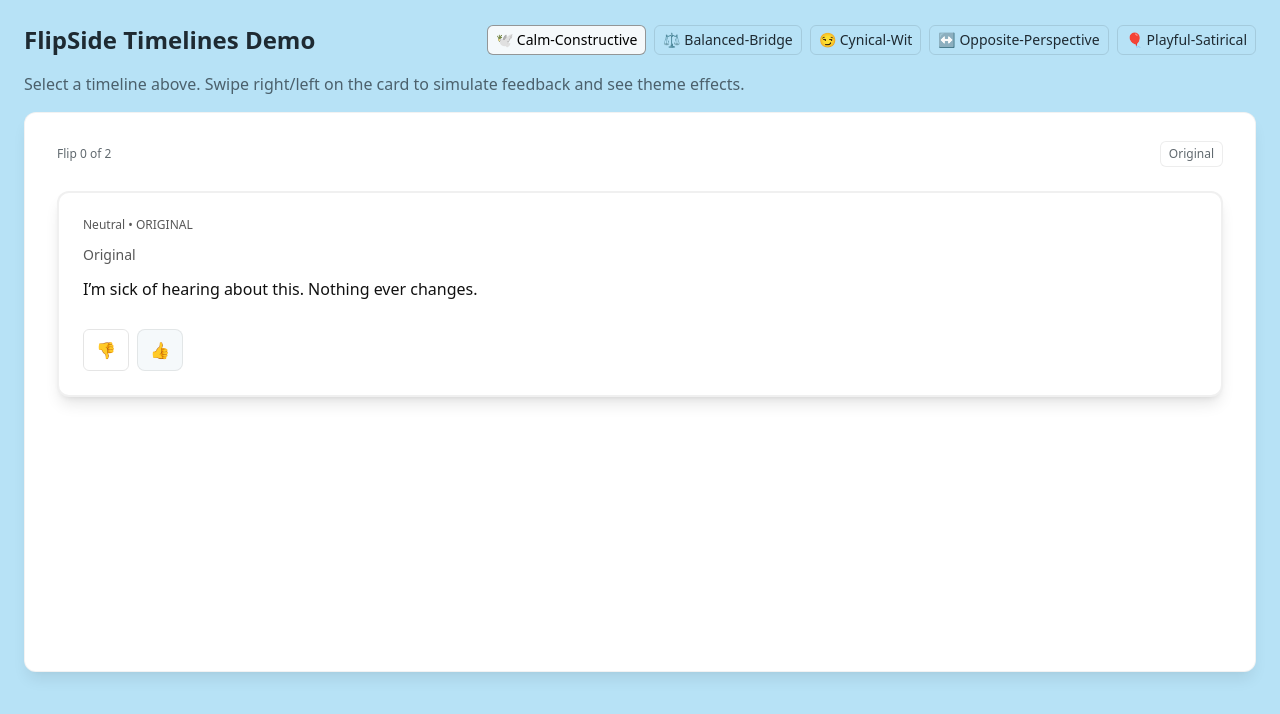
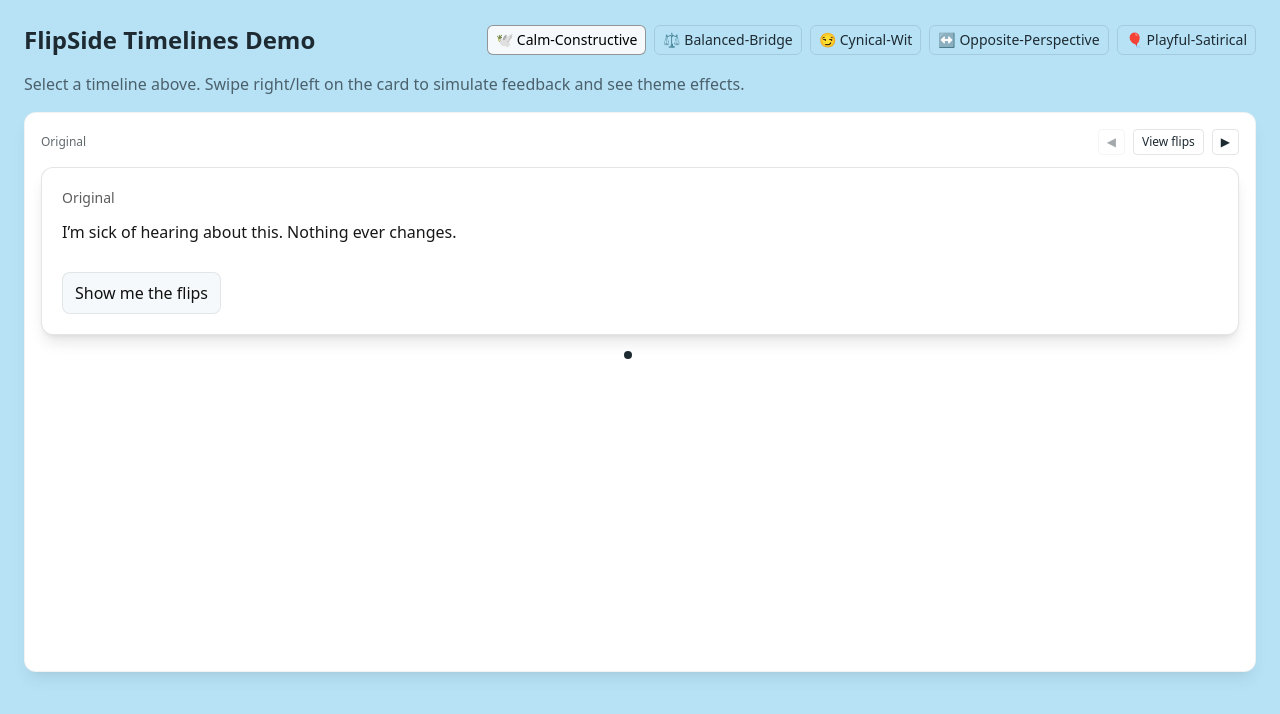
Before and after one commit to downsem/flipside-web, a Next.js app: page /timelines-demo in a window 1280 px wide. Shown: the top 714 px of the page. Built offline with nearby package versions, Linux system fonts and the light colour scheme; no server answers.

Commit message:
Fix conditional useMemo and finalize SwipeDeck hooks

```diff
--- a/src/components/SwipeDeck.tsx
+++ b/src/components/SwipeDeck.tsx
@@ -1,377 +1,75 @@
+// src/components/SwipeDeck.tsx
 "use client";
 
-import { useEffect, useMemo, useRef, useState } from "react";
-import { motion } from "framer-motion";
+import React, { useMemo, useRef, useState } from "react";
+import { motion, type Transition } from "framer-motion";
 import { useTheme } from "@/context/ThemeContext";
 import { postFeedback } from "@/lib/feedback";
-import type { TimelineId } from "@/theme/timelines";
 
-// --- Types the deck expects ---
+// ---- Types kept local (or import from your types if you have them)
 type Candidate = { candidate_id: string; text: string };
 type Flip = { flip_id: string; original: string; candidates: Candidate[] };
 
 type Props = {
-  /** The flips to render (required for production; empty array => empty state). */
   initialFlips?: Flip[];
-
-  /**
-   * Optional: explicit order to map each flip -> theme. If omitted, we use a safe default.
-   * Index 0 of this array is used for the first non-original flip, index 1 for the second, etc.
-   */
-  timelineOrder?: TimelineId[];
-
-  /** Optional UI copy overrides */
-  copy?: {
-    endTitle?: string;
-    endHint?: string;
-    doneButton?: string;
-    revisitButton?: string;
-    originalLabel?: string;
-    throughThisLens?: string;
-    originalBtn?: string;        // “Original”
-    returnToFlipBtn?: string;    // “Return to flip”
-    progressPrefix?: string;     // e.g. “Flip”
-  };
 };
 
-// Safe default if you don’t pass timelineOrder
-const DEFAULT_ORDER: TimelineId[] = ["calm", "bridge", "cynical", "opposite", "playful"] as const;
-
-/** Small helper to clamp */
-const clamp = (n: number, min: number, max: number) => Math.max(min, Math.min(max, n));
-
-export default function SwipeDeck({
-  initialFlips = [],
-  timelineOrder = DEFAULT_ORDER,
-  copy,
-}: Props) {
+export default function SwipeDeck({ initialFlips = [] }: Props) {
   const { timelineId, theme, setTimeline } = useTheme();
 
-  const [flips, setFlips] = useState<Flip[]>(Array.isArray(initialFlips) ? initialFlips : []);
-  const [idx, setIdx] = useState(0);                       // which flip index we’re on (0..n-1)
-  const [showOriginal, setShowOriginal] = useState(true);  // “Original” view toggle for current card
-  const [lastNonOriginalIdx, setLastNonOriginalIdx] = useState<number | null>(null);
-  const [showEndCard, setShowEndCard] = useState(false);   // “You’ve seen all perspectives”
+  // index 0: original card, 1..N: generated flips
+  const [index, setIndex] = useState(0);
+  const [flips] = useState<Flip[]>(Array.isArray(initialFlips) ? initialFlips : []);
   const audioRef = useRef<HTMLAudioElement | null>(null);
 
-  // ----- Theme sync -----
-  useEffect(() => {
-    if (showOriginal) {
-      // Neutral look: pick something soft; your “calm” palette works well as neutral
-      // If you have an explicit neutral in future, set it here instead.
-      setTimeline("calm");
-    } else {
-      const id = timelineOrder[clamp(idx, 0, timelineOrder.length - 1)];
-      setTimeline(id);
-    }
-    // eslint-disable-next-line react-hooks/exhaustive-deps
-  }, [showOriginal, idx, timelineOrder.join("|")]);
+  // ----- Derived values (computed with hooks, but NEVER conditionally)
+  const currentFlip = useMemo(() => {
+    // original card
+    if (index === 0) return null;
+    return flips[index - 1] ?? null;
+  }, [index, flips]);
 
-  // ----- SFX/Haptics helpers -----
+  const isOriginal = index === 0;
+  const isFinished = index > flips.length;
+
+  // pick a candidate for current flip (first one if present)
+  const currentCandidate = useMemo(() => {
+    return currentFlip?.candidates?.[0] ?? null;
+  }, [currentFlip]);
+
+  // transition typed safely for framer-motion
+  const transition: Transition | undefined = useMemo(() => {
+    const t = theme.motion?.transition;
+    if (!t) return undefined;
+    // narrow to framer allowed values; default to spring
+    const safeType = t.type === "spring" || t.type === "tween" || t.type === "keyframes" ? t.type : "spring";
+    return {
+      type: safeType as Transition["type"],
+      stiffness: t.stiffness,
+      damping: t.damping,
+      duration: t.duration,
+    };
+  }, [theme.motion?.transition]);
+
+  // ----- Helpers
   const ensureSound = () => {
-    if (!theme?.sound?.src) return null;
+    const src = theme?.sound?.src;
+    if (!src) return null;
     if (!audioRef.current) {
-      const a = new Audio(theme.sound.src);
-      a.volume = theme.sound.volume ?? 0.25;
+      const a = new Audio(src);
+      a.volume = theme.sound?.volume ?? 0.25;
       audioRef.current = a;
     }
     return audioRef.current;
   };
 
-  const haptic = (pattern?: number[]) => {
-    if (typeof navigator !== "undefined" && "vibrate" in navigator && pattern?.length) {
-      navigator.vibrate(pattern);
+  const vibrate = () => {
+    if (typeof navigator !== "undefined" && "vibrate" in navigator && theme?.haptics?.pattern) {
+      navigator.vibrate(theme.haptics.pattern);
     }
   };
 
-  // ----- Voting -----
-  const handleVote = async (
-    currentFlip: Flip,
-    chosen: { candidate_id: string; text: string },
-    signal: 1 | -1
-  ) => {
-    haptic(theme?.haptics?.pattern);
-    ensureSound()?.play().catch(() => {});
-
-    // visual flourish
-    triggerSwipeEffect(theme?.motion?.swipeRightEffect);
-
-    // Report vote
-    void postFeedback({
-      flip_id: currentFlip.flip_id,
-      candidate_id: chosen.candidate_id,
-      signal,
-      timeline_id: timelineId,
-      seen_ms: 1800,
-      context: { device: "web" },
-    });
-
-    // After voting the currently visible “flip layer”, we advance:
-    // - If user was on Original, keep same idx but hide Original (go to themed view).
-    // - If user was on a themed flip:
-    //   -> if more remain, go to next;
-    //   -> else show the end card.
-    if (showOriginal) {
-      setShowOriginal(false);
-      setLastNonOriginalIdx(0);
-    } else {
-      if (idx < flips.length - 1) {
-        setIdx((n) => n + 1);
-        setLastNonOriginalIdx((n) => (n === null ? 0 : Math.max(n, idx + 1)));
-      } else {
-        setShowEndCard(true);
-      }
-    }
-  };
-
-  // Vote on the current layer (Original vs themed)
-  const voteCurrent = (dir: "up" | "down") => {
-    const current = flips[idx];
-    if (!current) return;
-    if (showOriginal) {
-      // pseudo id for original layer
-      return handleVote(current, { candidate_id: "original", text: current.original }, dir === "up" ? 1 : -1);
-    }
-    const candidate = current.candidates?.[0];
-    if (!candidate) return;
-    return handleVote(current, candidate, dir === "up" ? 1 : -1);
-  };
-
-  // ----- Navigation (tap/back/next + end-card actions) -----
-  const goNext = () => {
-    if (showOriginal) {
-      setShowOriginal(false);
-      setLastNonOriginalIdx(0);
-      return;
-    }
-    if (idx < flips.length - 1) {
-      setIdx((n) => n + 1);
-      setLastNonOriginalIdx((n) => (n === null ? 0 : Math.max(n, idx + 1)));
-    } else {
-      setShowEndCard(true);
-    }
-  };
-
-  const goPrev = () => {
-    if (!showOriginal) {
-      if (lastNonOriginalIdx !== null) {
-        // If we’ve visited some themed flips, allow stepping backward over them
-        if (idx > 0) {
-          setIdx((n) => n - 1);
-        } else {
-          // back to Original
-          setShowOriginal(true);
-        }
-      } else {
-        // we were on the first visit of the first themed flip -> go back to Original
-        setShowOriginal(true);
-      }
-      return;
-    }
-    // Already on Original -> no-op
-  };
-
-  const onTapLeft = () => {
-    // Tap left = go backward (review mode)
-    if (showEndCard) {
-      // Coming from end-card, “Revisit flips” is a button; no tap-left action here.
-      return;
-    }
-    goPrev();
-  };
-
-  const onTapRight = () => {
-    // Tap right = go forward (advance through content)
-    if (showEndCard) return;
-    goNext();
-  };
-
-  const onRevisit = () => {
-    // From end-card back to the last non-original flip (or last flip)
-    setShowEndCard(false);
-    if (flips.length > 0) {
-      const backTo = lastNonOriginalIdx ?? flips.length - 1;
-      setIdx(backTo);
-      setShowOriginal(false);
-    }
-  };
-
-  const onDone = () => {
-    // “Done reading” -> restore neutral/Original and keep the card in feed
-    setShowEndCard(false);
-    setShowOriginal(true);
-    setIdx(0);
-    setTimeline("calm");
-  };
-
-  // ----- Empty state -----
-  if (!flips?.length) {
-    return (
-      <div className="relative min-h-[30vh] theme-surface rounded-xl p-6 grid place-items-center text-sm opacity-70">
-        No cards right now.
-      </div>
-    );
-  }
-
-  const current = flips[idx];
-  const candidate = current?.candidates?.[0] ?? null;
-
-  // ----- UI copy (with defaults) -----
-  const cpy = {
-    endTitle: copy?.endTitle ?? "You’ve seen all perspectives.",
-    endHint: copy?.endHint ?? "Tap left to revisit earlier flips.",
-    doneButton: copy?.doneButton ?? "Done — return to feed",
-    revisitButton: copy?.revisitButton ?? "Revisit flips",
-    originalLabel: copy?.originalLabel ?? "Original",
-    throughThisLens: copy?.throughThisLens ?? "Through this lens",
-    originalBtn: copy?.originalBtn ?? "Original",
-    returnToFlipBtn: copy?.returnToFlipBtn ?? "Return to flip",
-    progressPrefix: copy?.progressPrefix ?? "Flip",
-  };
-
-  // ----- Progress text -----
-  const progressText = useMemo(() => {
-    if (showOriginal) return `${cpy.progressPrefix} 0 of ${flips.length}`;
-    return `${cpy.progressPrefix} ${clamp(idx + 1, 1, flips.length)} of ${flips.length}`;
-  }, [showOriginal, idx, flips.length, cpy.progressPrefix]);
-
-  return (
-    <div className="relative min-h-[70vh] overflow-hidden theme-surface rounded-xl p-2 sm:p-4">
-      {/* Tap zones for forward/backward (do NOT conflict with swipe voting) */}
-      {!showEndCard && (
-        <>
-          <button
-            aria-label="Previous"
-            onClick={onTapLeft}
-            className="absolute left-0 top-0 h-full w-1/3 z-10 bg-transparent"
-          />
-          <button
-            aria-label="Next"
-            onClick={onTapRight}
-            className="absolute right-0 top-0 h-full w-1/3 z-10 bg-transparent"
-          />
-        </>
-      )}
-
-      {/* Top bar: progress + Original/Return toggle */}
-      <div className="flex items-center justify-between px-3 sm:px-4 pt-3 pb-2 text-xs opacity-70">
-        <div>{progressText}</div>
-        {!showEndCard && (
-          <button
-            className="px-2 py-1 rounded-md border border-black/10 bg-white/50"
-            onClick={() => {
-              if (showOriginal && (lastNonOriginalIdx ?? -1) >= 0) {
-                setShowOriginal(false);
-                setIdx(lastNonOriginalIdx ?? 0);
-              } else if (showOriginal) {
-                // first time toggle to first flip
-                setShowOriginal(false);
-              } else {
-                // Return to original (remember where to jump back)
-                setLastNonOriginalIdx(idx);
-                setShowOriginal(true);
-              }
-            }}
-          >
-            {showOriginal ? cpy.originalBtn : cpy.returnToFlipBtn}
-          </button>
-        )}
-      </div>
-
-      {/* End-of-stack card */}
-      {showEndCard ? (
-        <div className="relative m-3 sm:m-4 rounded-xl shadow-lg bg-white text-neutral-900 border-2 border-black/5 p-6 grid gap-4 place-items-center">
-          <div className="text-lg font-medium">{cpy.endTitle}</div>
-          <div className="text-sm opacity-70">{cpy.endHint}</div>
-          <div className="flex gap-2">
-            <button
-              onClick={onRevisit}
-              className="px-3 py-2 rounded-md border border-black/10 bg-white hover:bg-black/5"
-            >
-              {cpy.revisitButton}
-            </button>
-            <button
-              onClick={onDone}
-              className="px-3 py-2 rounded-md button-accent"
-            >
-              {cpy.doneButton}
-            </button>
-          </div>
-        </div>
-      ) : (
-        // Active card layer
-        current && (
-          <motion.div
-            key={`${current.flip_id}-${showOriginal ? "original" : "flip"}`}
-            className="relative m-3 sm:m-4 rounded-xl shadow-lg border-2"
-            style={{
-              background: showOriginal ? "#fff" : "#fff",
-              color: "#111",
-              borderColor: showOriginal ? "rgba(0,0,0,.06)" : theme.colors.accent,
-            }}
-            initial={theme.motion.enter}
-            animate={theme.motion.animate}
-            // If theme.motion.transition is a loose shape, cast it to any to satisfy TS
-            transition={(theme.motion.transition as any) ?? undefined}
-            drag="x"
-            dragConstraints={{ left: 0, right: 0 }}
-            onDragEnd={(_, info) => {
-              const x = info.offset.x;
-              if (x > 120) voteCurrent("up");
-              else if (x < -120) voteCurrent("down");
-            }}
-          >
-            <div className="p-5 sm:p-6 space-y-3">
-              <div className="text-xs opacity-70">
-                {showOriginal ? (
-                  <>Neutral • ORIGINAL</>
-                ) : (
-                  <>
-                    {theme.icon} {theme.label} • {timelineId.toUpperCase()}
-                  </>
-                )}
-              </div>
-
-              {/* ORIGINAL layer */}
-              {showOriginal ? (
-                <>
-                  <div className="text-sm opacity-70">{cpy.originalLabel}</div>
-                  <p className="text-base leading-6">{current.original}</p>
-                </>
-              ) : (
-                // THEMED candidate layer
-                <>
-                  <div className="text-sm opacity-70">{cpy.throughThisLens}</div>
-                  <p className="text-lg leading-7">{candidate?.text ?? "…"}</p>
-                </>
-              )}
-
-              <div className="flex gap-2 pt-4">
-                <button
-                  className="px-3 py-2 rounded-md border border-black/10"
-                  onClick={() => voteCurrent("down")}
-                >
-                  👎
-                </button>
-                <button
-                  className="px-3 py-2 rounded-md button-accent"
-                  onClick={() => voteCurrent("up")}
-                >
-                  👍
-                </button>
-              </div>
-            </div>
-          </motion.div>
-        )
-      )}
-
-      <div id="swipe-effect-layer" className="pointer-events-none absolute inset-0" />
-    </div>
-  );
-}
-
-/** simple visual flourish on swipe */
-function triggerSwipeEffect(effect?: string) {
+  const triggerSwipeEffect = (effect?: string) => {
     const layer = document.getElementById("swipe-effect-layer");
     if (!layer) return;
 
@@ -422,6 +120,189 @@ function triggerSwipeEffect(effect?: string) {
     });
 
     setTimeout(() => el.remove(), 520);
+  };
+
+  // ----- Actions
+  const nextCard = () => {
+    const next = index + 1;
+    if (next > flips.length) {
+      // finished — reset theme to neutral/calm
+      setTimeline("calm");
+    }
+    setIndex(next);
+  };
+
+  const prevCard = () => {
+    const prev = Math.max(0, index - 1);
+    setIndex(prev);
+  };
+
+  const handleVote = async (flip: Flip, chosen: Candidate, signal: 1 | -1) => {
+    vibrate();
+    ensureSound()?.play().catch(() => {});
+    triggerSwipeEffect(theme?.motion?.swipeRightEffect);
+
+    // Send feedback (best-effort)
+    void postFeedback({
+      flip_id: flip.flip_id,
+      candidate_id: chosen.candidate_id,
+      signal,
+      timeline_id: timelineId,
+      seen_ms: 1800,
+      context: { device: "web" },
+    });
+
+    nextCard();
+  };
+
+  // ----- Render
+  // Empty state (no flips at all)
+  if (!flips || flips.length === 0) {
+    return (
+      <div className="relative min-h-[30vh] theme-surface rounded-xl p-6 grid place-items-center text-sm opacity-70">
+        No cards right now.
+      </div>
+    );
+  }
+
+  // Progress dots data (unconditional)
+  const totalSteps = flips.length + 1; // +1 for original
+  const safeIndex = Math.min(index, totalSteps); // clamp when finished
+
+  return (
+    <div className="relative min-h-[70vh] overflow-hidden theme-surface rounded-xl p-4">
+      {/* Header with nav + Original toggle */}
+      <div className="flex items-center justify-between mb-3">
+        <div className="text-xs opacity-70">
+          {isOriginal ? "Original" : `${theme.icon} ${theme.label}`}
+        </div>
+
+        <div className="flex items-center gap-2">
+          <button
+            className="px-2 py-1 text-xs rounded border border-black/10 disabled:opacity-40"
+            onClick={prevCard}
+            disabled={index === 0}
+            aria-label="Previous"
+          >
+            ◀︎
+          </button>
+
+          {isOriginal ? (
+            <button
+              className="px-2 py-1 text-xs rounded border border-black/10"
+              onClick={() => setIndex(Math.min(1, flips.length))}
+            >
+              View flips
+            </button>
+          ) : (
+            <button
+              className="px-2 py-1 text-xs rounded border border-black/10"
+              onClick={() => setIndex(0)}
+            >
+              Original
+            </button>
+          )}
+
+          <button
+            className="px-2 py-1 text-xs rounded border border-black/10 disabled:opacity-40"
+            onClick={nextCard}
+            disabled={isFinished}
+            aria-label="Next"
+          >
+            ▶︎
+          </button>
+        </div>
+      </div>
+
+      {/* Card body */}
+      {!isFinished ? (
+        <motion.div
+          key={isOriginal ? "original" : currentFlip?.flip_id || "flip"}
+          className="relative rounded-xl shadow-lg border border-black/10 bg-white text-neutral-900"
+          initial={theme.motion?.enter}
+          animate={theme.motion?.animate}
+          transition={transition}
+          drag={isOriginal ? false : "x"}
+          dragConstraints={{ left: 0, right: 0 }}
+          onDragEnd={(_, info) => {
+            if (isOriginal || !currentFlip || !currentCandidate) return;
+            const x = info.offset.x;
+            if (x > 120) handleVote(currentFlip, currentCandidate, +1);
+            else if (x < -120) handleVote(currentFlip, currentCandidate, -1);
+          }}
+        >
+          <div className="p-5 space-y-3">
+            {isOriginal ? (
+              <>
+                <div className="text-sm opacity-70">Original</div>
+                <p className="text-base leading-6">{flips[0]?.original ?? ""}</p>
+                <div className="pt-4">
+                  <button
+                    className="px-3 py-2 rounded-md button-accent"
+                    onClick={() => setIndex(1)}
+                  >
+                    Show me the flips
+                  </button>
+                </div>
+              </>
+            ) : (
+              <>
+                <div className="text-sm opacity-70">Through this lens</div>
+                <p className="text-lg leading-7">{currentCandidate?.text}</p>
+                <div className="flex gap-2 pt-4">
+                  <button
+                    className="px-3 py-2 rounded-md border border-black/10"
+                    onClick={() =>
+                      currentFlip && currentCandidate && handleVote(currentFlip, currentCandidate, -1)
+                    }
+                  >
+                    👎
+                  </button>
+                  <button
+                    className="px-3 py-2 rounded-md button-accent"
+                    onClick={() =>
+                      currentFlip && currentCandidate && handleVote(currentFlip, currentCandidate, +1)
+                    }
+                  >
+                    👍
+                  </button>
+                </div>
+              </>
+            )}
+          </div>
+        </motion.div>
+      ) : (
+        // Finished state
+        <div className="rounded-xl bg-white/70 border border-black/10 p-6 text-center">
+          <div className="text-base">You’ve seen all the flips for this post.</div>
+          <div className="text-sm opacity-60">Use ◀︎ to review, or scroll to the next post.</div>
+          <div className="mt-3">
+            <button className="px-3 py-2 rounded-md border border-black/10" onClick={() => setIndex(0)}>
+              Back to original
+            </button>
+          </div>
+        </div>
+      )}
+
+      {/* Progress dots (unconditional; show "done" ring at end) */}
+      <div className="mt-4 flex items-center justify-center gap-1">
+        {Array.from({ length: totalSteps }).map((_, i) => {
+          const active = i === safeIndex;
+          const seen = i < safeIndex;
+          return (
+            <div
+              key={i}
+              className={`h-2 w-2 rounded-full ${
+                active ? "bg-[var(--text)]" : seen ? "bg-[var(--text)]/40" : "bg-[var(--text)]/20"
+              }`}
+            />
+          );
+        })}
+      </div>
+
+      <div id="swipe-effect-layer" className="pointer-events-none absolute inset-0" />
+    </div>
+  );
 }
 
 function rand(min: number, max: number) {
```
Lines whose indentation alone changed are shown as unchanged.
